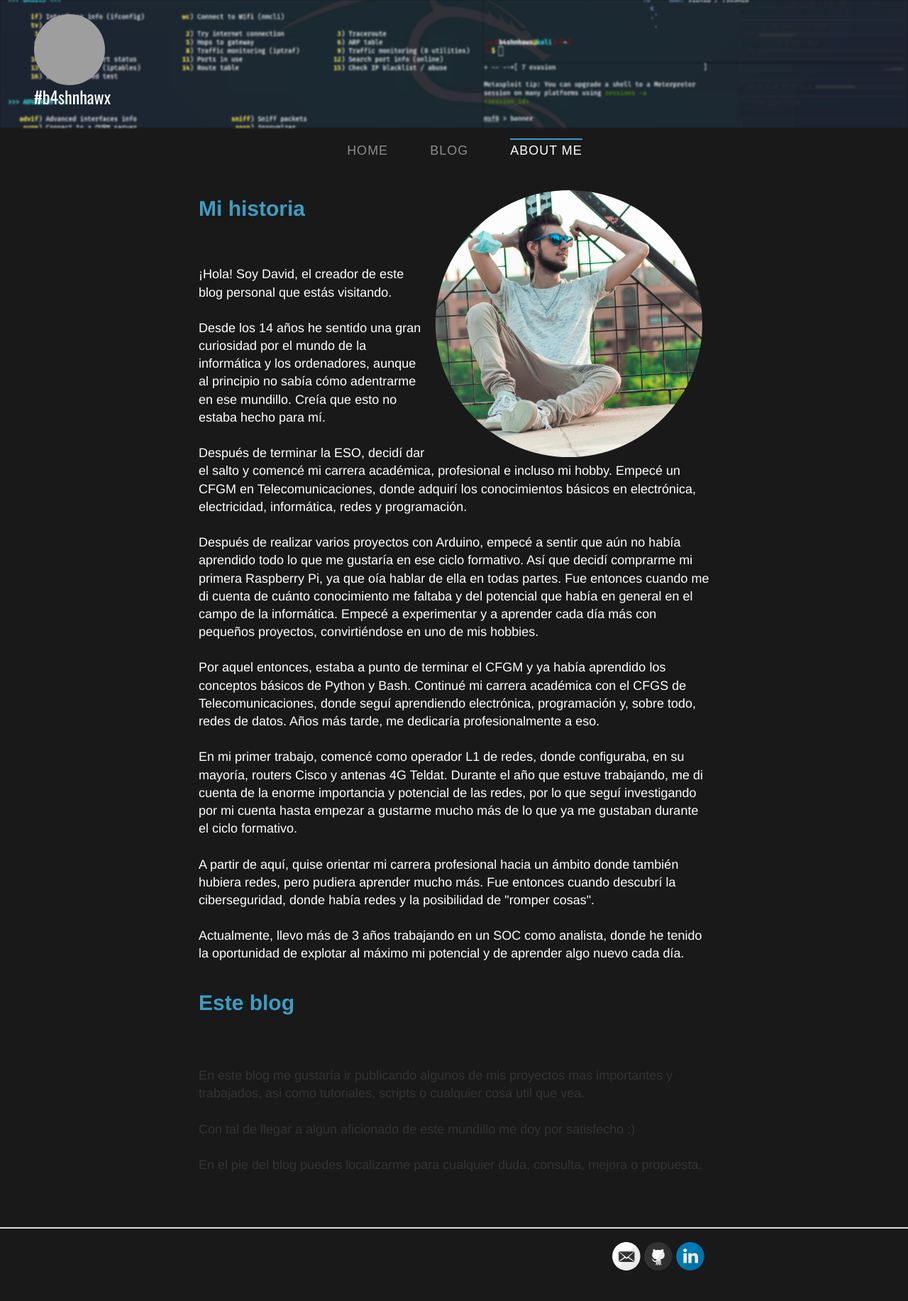
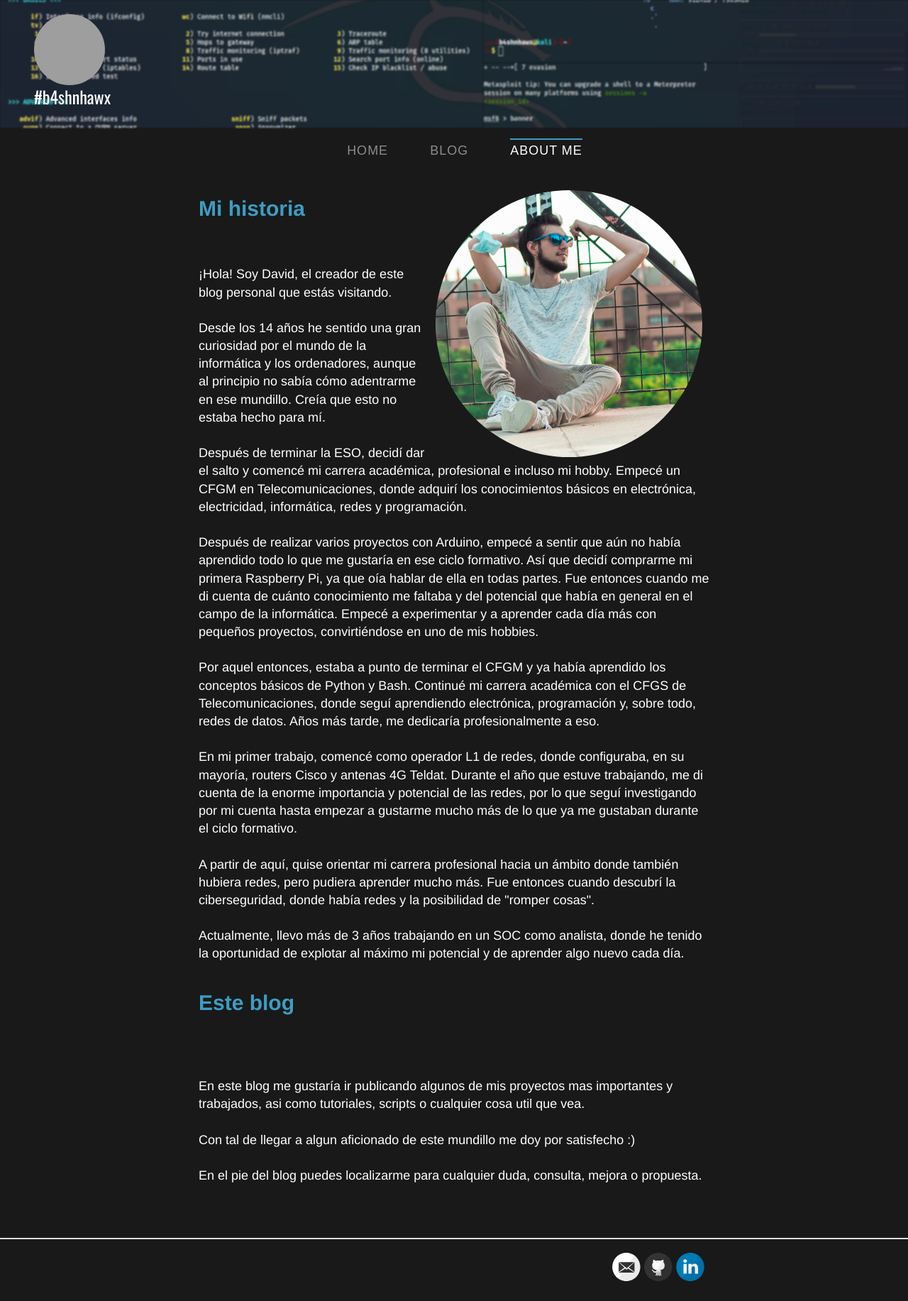
Before and after one commit to b4shnhawx/b4shnhawx.github.io, a Jekyll site: the page built from about/index.html, in a window 1280 px wide. Shown: the whole page at 71% size. Built offline with Jekyll 4.4.1, drawn with Linux system fonts in a browser that asks for light colours; nearby versions of some CDN libraries; grey boxes are pictures that could not be loaded.

Commit message:
Update index.html

```diff
--- a/about/index.html
+++ b/about/index.html
@@ -76,7 +76,8 @@ layout: about me
 
 <h1>Mi historia</h1><br>
 
-<p>¡Hola! Soy David, el creador de este blog personal que estás visitando. <br><br>
+<p>
+¡Hola! Soy David, el creador de este blog personal que estás visitando. <br><br>
 
 Desde los 14 años he sentido una gran curiosidad por el mundo de la informática y los ordenadores, aunque al principio no sabía cómo adentrarme en ese mundillo. Creía que esto no estaba hecho para mí. <br><br>
 
@@ -90,11 +91,13 @@ En mi primer trabajo, comencé como operador L1 de redes, donde configuraba, en
 
 A partir de aquí, quise orientar mi carrera profesional hacia un ámbito donde también hubiera redes, pero pudiera aprender mucho más. Fue entonces cuando descubrí la ciberseguridad, donde había redes y la posibilidad de "romper cosas". <br><br>
 
-Actualmente, llevo más de 3 años trabajando en un SOC como analista, donde he tenido la oportunidad de explotar al máximo mi potencial y de aprender algo nuevo cada día. <br></p>
+Actualmente, llevo más de 3 años trabajando en un SOC como analista, donde he tenido la oportunidad de explotar al máximo mi potencial y de aprender algo nuevo cada día. <br>
+</p>
+
 
 <h1>Este blog</h1><br><br>
 
-
+<p>
 En este blog me gustaría ir publicando algunos de mis proyectos mas importantes y trabajados, asi como tutoriales, scripts o cualquier cosa util que vea. <br><br>
 
 Con tal de llegar a algun aficionado de este mundillo me doy por satisfecho :) <br><br>
```
